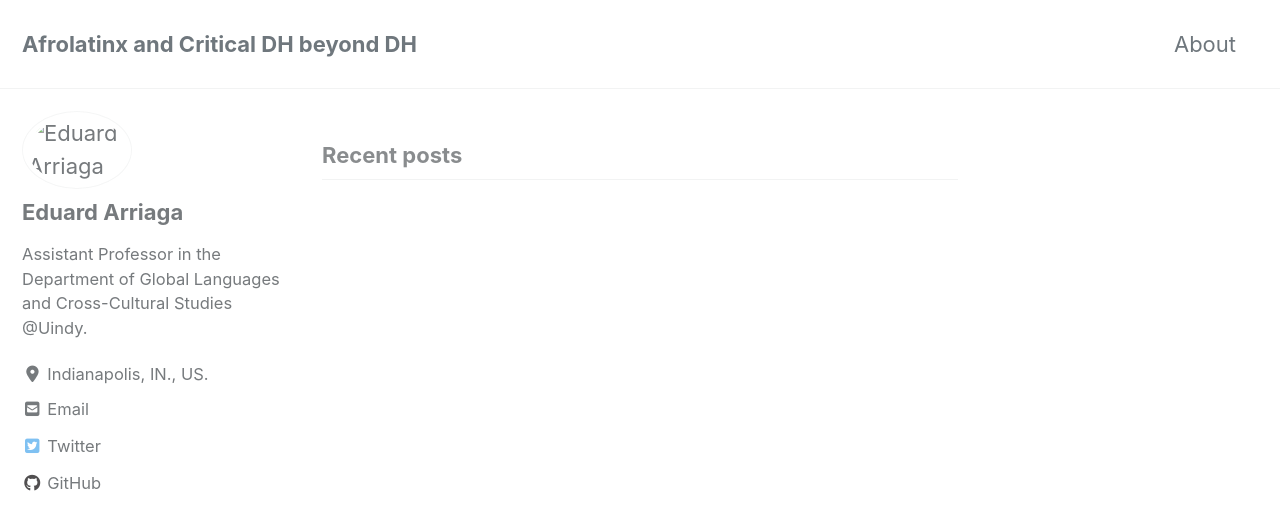
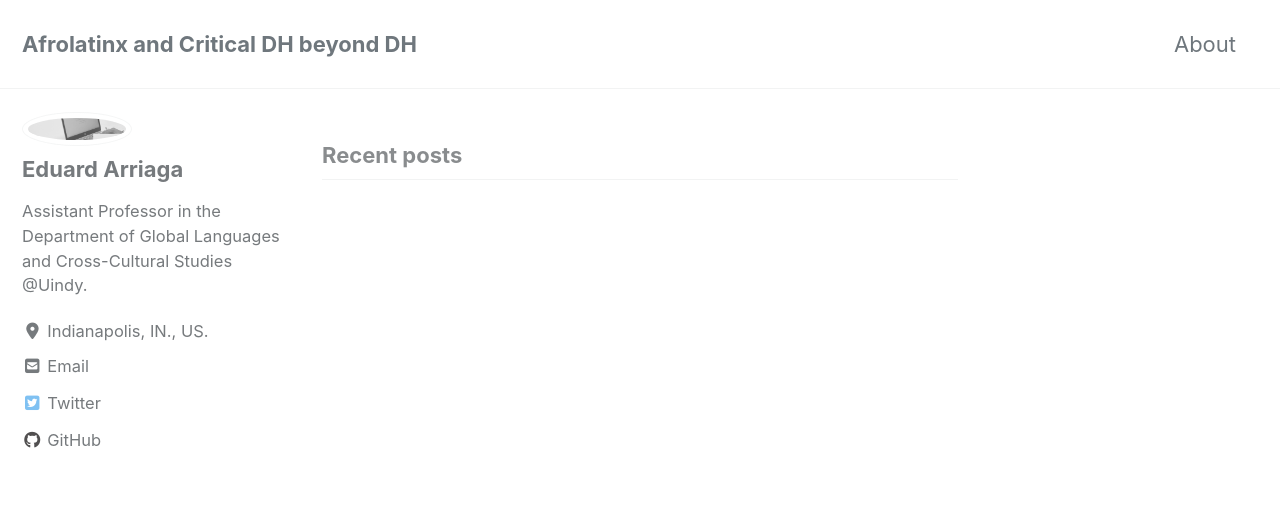
Before and after one commit to edyarr/edyarr.github.io, a Jekyll site: the page built from index.html, in a window 1280 px wide and 900 px high. Shown: the top 530 px of the window. Built offline with Jekyll 4.4.1, drawn with Linux system fonts in a browser that asks for light colours; cached includes are drawn as plain includes; nearby versions of some CDN libraries; the list of posts is cut into pages by our own code.

Commit message:
up dated image

```diff
--- a/_config.yml
+++ b/_config.yml
@@ -108,7 +108,7 @@ analytics:
 # Site Author
 author:
   name             : "Eduard Arriaga"
-  avatar           : /Desktop/edyarr.github.io/images/header_image.jpg
+  avatar           : /images/header_image.jpg
   bio              : "Assistant Professor in the Department of Global Languages and Cross-Cultural Studies @Uindy."
   location         : "Indianapolis, IN., US."
   email            : "arriagae@uindy.edu"
```
Also changed, not shown: _pages/about.md (+1 -1 lines).
